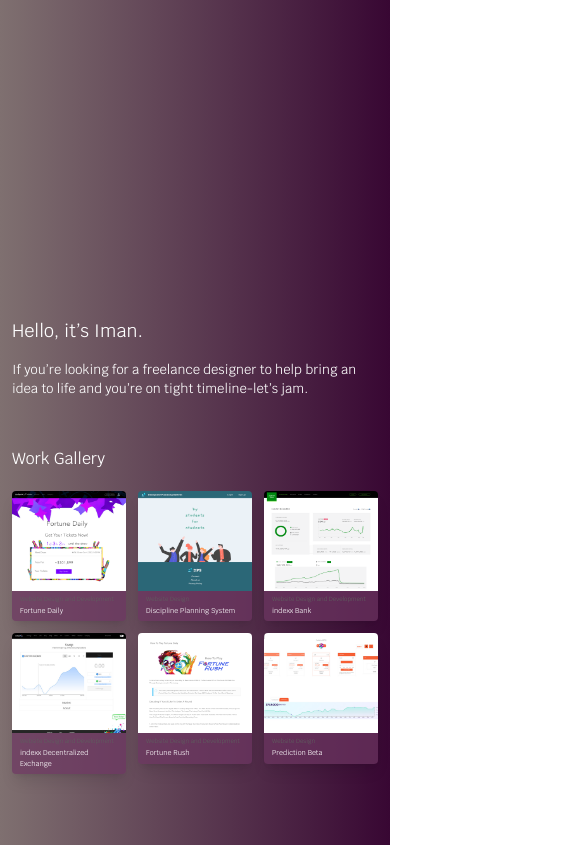
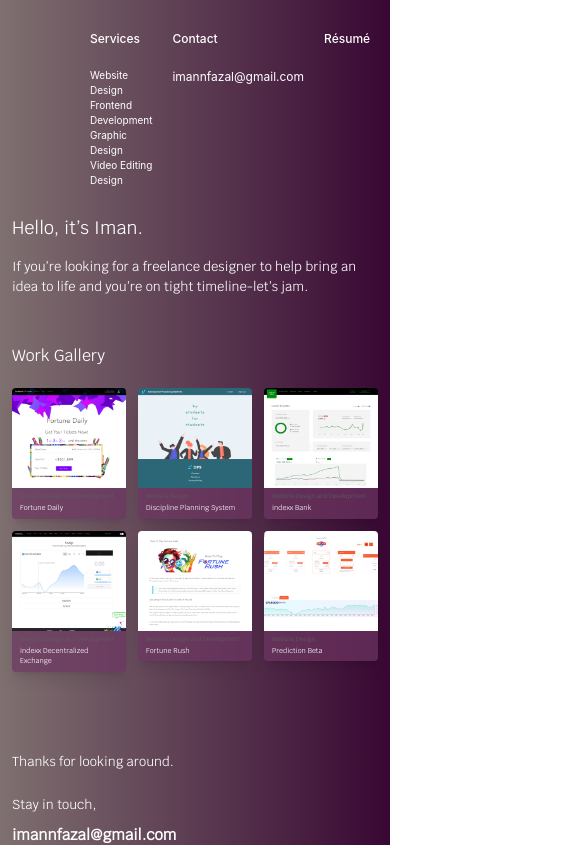
Before and after one commit to imannfazal/iman-portfolio, a React (Create React App) app: page / in a window 390 px wide. Shown: the top 845 px of the page, 585 px wide, since content can reach past the window. Built offline with nearby package versions, Linux system fonts and the light colour scheme.

Commit message:
resposive

```diff
--- a/src/components/Header2.js
+++ b/src/components/Header2.js
@@ -9,24 +9,24 @@
     const [image, setImg] = useState(img);
 
     return (
-        <div class="inline-flex ml-[70px] mt-[50px] text-[#ffffff] text-[20px]">
-            <a href='/'> <img class='cursor-pointer' width="52" alt='logo' src={image}
+        <div class="inline-flex md:mx-[70px] mx-[20px] mt-[30px] md:mt-[50px] text-[#ffffff] md:text-[20px] text-[12px]">
+            <a href='/'> <img class='md:w-[52px] w-[30px] cursor-pointer' alt='logo' src={image}
                 onMouseEnter={() => setImg(hover_img)}
                 onMouseOut={() => setImg(img)} /></a>
-            <div class='ml-[570px] inline-flex'>
-                <div className='text-[16px] md:'>
-                    <div class='font-medium text-[19px] mb-5'>Services</div>
+            <div class='md:ml-[570px] ml-[70px] inline-flex'>
+                <div className='md:text-[16px] text-[10px]'>
+                    <div class='font-medium md:text-[19px] text-[12px] mb-5'>Services</div>
                     Website Design
                     <br /> Frontend Development
                     <br /> Graphic Design
                     <br /> Video Editing Design
                 </div>
-                <div className='ml-[130px]'>
-                    <div class='font-medium text-[19px] mb-5'>Contact</div>
-                    <a class='text-[#fffff] hover:text-[#808080] text-[16px]' href="mailto:imannfazal@gmail.com">imannfazal@gmail.com</a>
+                <div className='md:ml-[130px] ml-[20px]'>
+                    <div class='font-medium md:text-[19px] text-[12px] mb-5'>Contact</div>
+                    <a class='text-[#fffff] hover:text-[#808080] md:text-[16px]' href="mailto:imannfazal@gmail.com">imannfazal@gmail.com</a>
 
                 </div>
-                <div className='font-medium ml-[130px] cursor-pointer text-[#fffff] hover:text-[#808080]'  > <a href={Pdf} rel="noreferrer" target="_blank">Résumé</a></div>
+                <div className='font-medium md:ml-[130px] ml-[20px] cursor-pointer text-[#fffff] hover:text-[#808080]'  > <a href={Pdf} rel="noreferrer" target="_blank">Résumé</a></div>
             </div>
 
         </div>
```
